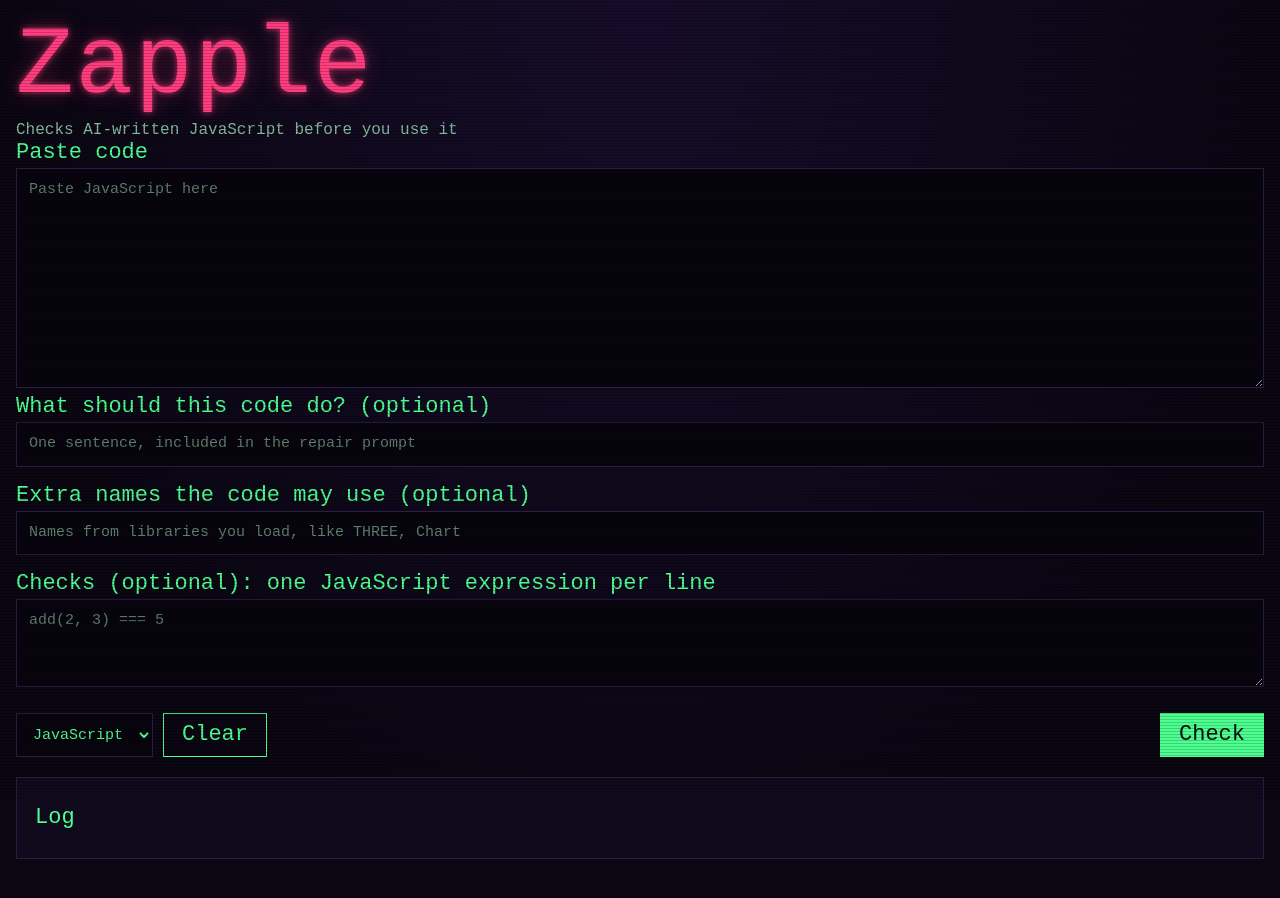
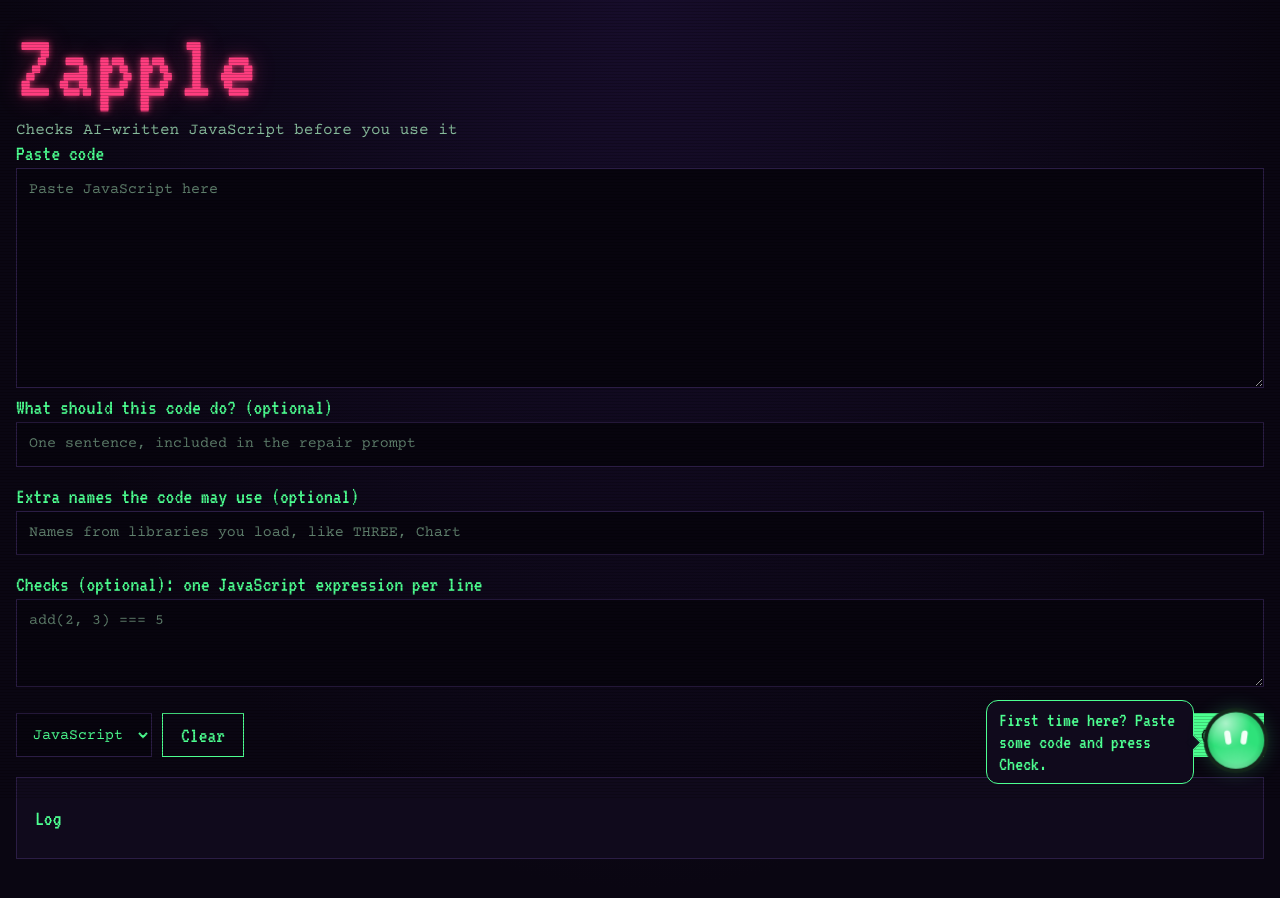
Before and after one commit to raagassteven6-max/zapple, a plain HTML site: page index.html in a window 1280 px wide. Drawn offline with nearby package versions, Linux system fonts and the light colour scheme.

Commit message:
Add files via upload
added updated html and styles for the bot

```diff
--- a/index.html
+++ b/index.html
@@ -5,6 +5,9 @@
   <meta name="viewport" content="width=device-width, initial-scale=1">
   <title>Zapple</title>
 
+  <link rel="preconnect" href="https://fonts.googleapis.com">
+  <link rel="preconnect" href="https://fonts.gstatic.com" crossorigin>
+  <link href="https://fonts.googleapis.com/css2?family=VT323&family=Courier+Prime&display=swap" rel="stylesheet">
   <script src="browser-globals.js"></script>
   <link rel="stylesheet" href="styles.css">
 </head>
@@ -52,10 +55,22 @@
     </details>
   </main>
 
+  <!-- The bot mascot. bot.js finds it by the ids bots, bubble and orb. -->
+  <div class="bots-wrap">
+    <div class="buddy" id="bots" data-state="idle">
+      <div class="bubble" id="bubble"></div>
+      <div class="buddy-orb" id="orb">
+        <div class="orb"></div>
+        <div class="eyes"><span class="eye"></span><span class="eye"></span></div>
+      </div>
+    </div>
+  </div>
+
   <script src="https://cdn.jsdelivr.net/npm/acorn@8.11.3/dist/acorn.js"></script>
   <!-- ESLint's rule engine, bundled for browsers. Exposes the global `eslint`. -->
   <script src="https://cdn.jsdelivr.net/npm/eslint-linter-browserify@9.37.0/linter.js"></script>
   <script src="checks.js"></script>
+  <script src="bot.js"></script>
   <script src="ui.js"></script>
 </body>
 </html>
--- a/styles.css
+++ b/styles.css
@@ -208,7 +208,8 @@
    6. The bot (carried over from your design; behavior lives in bot.js)
    ========================================================================== */
   /* ---- Buddy: one glossy orb with pill eyes. State lives in data-state on #bots ---- */
-  .bots-wrap { display: flex; flex-direction: column; align-items: flex-end; gap: 10px; }
+  .bots-wrap { position: fixed; right: 16px; bottom: 16px; z-index: 10; display: flex; flex-direction: column; align-items: flex-end; gap: 10px; }
+  @media (max-width: 520px) { .bubble { width: 160px; } }  /* keep the bubble on narrow phones */
   .buddy {
     --c: #2fe27a; --ring: #14261b; --glow: rgba(77,255,145,.3); --tx: var(--green);
     --gx: 0; --gy: 0;
```
